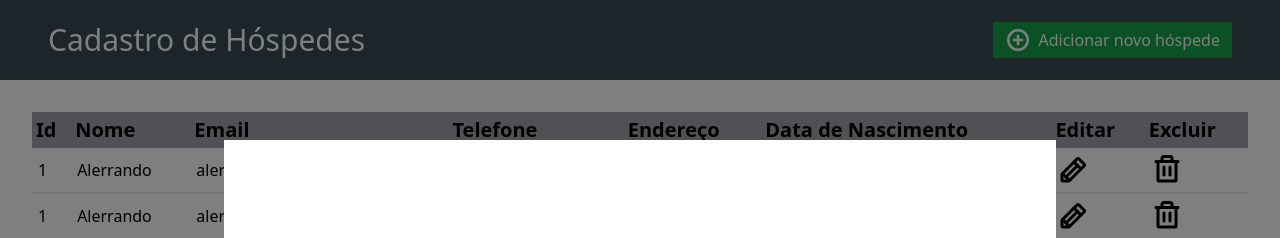
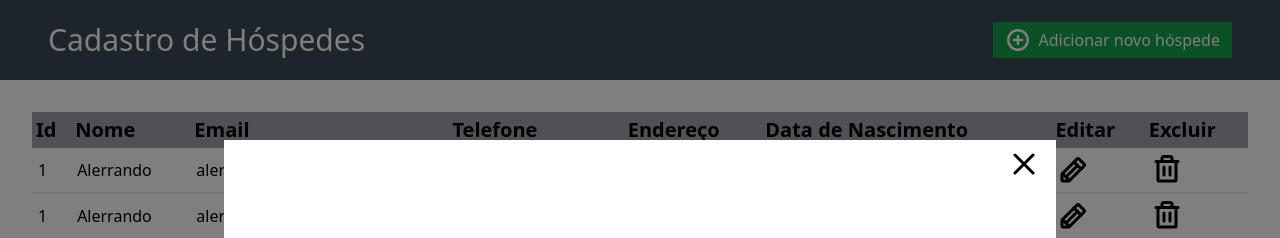
Before and after one commit to Alerrando/Crud-Hotel, a React (Vite) app: page / in a window 1280 px wide. Both pictures are taken after a click on the button "Adicionar novo hóspede". Shown: the top 238 px of the page. Built offline with nearby package versions, Linux system fonts and the light colour scheme.

Commit message:
function of closing the modal

```diff
--- a/src/App.tsx
+++ b/src/App.tsx
@@ -1,11 +1,13 @@
 import { useState } from "react";
-import { Pencil, PlusCircle, Trash } from "phosphor-react";
+import { Pencil, PlusCircle, Trash, X } from "phosphor-react";
 
 export function App() {
   const [modal, setModal] = useState<boolean>(false);
 
   function modalDisplay(display: string) {
-    return display == "ativar" ? setModal(true) : setModal(false);
+    if (display == "ativar") {
+      setModal(true);
+    } else setModal(false);
   }
 
   return (
@@ -13,7 +15,6 @@ export function App() {
       <header className="w-full h-20 bg-[#364A54] flex items-center">
         <div className="w-full py-2 px-12 flex justify-between">
           <h1 className="text-3xl text-white">Cadastro de Hóspedes</h1>
-
           <button
             className="flex items-center gap-2 text-white bg-green-600 px-3"
             onClick={() => modalDisplay("ativar")}
@@ -27,9 +28,18 @@ export function App() {
       <main className="m-8">
         {modal ? (
           <div className="w-screen h-screen fixed flex top-0 left-0 z-50 items-center justify-center bg-modal">
-            <div className="w-[65%] h-[65%] bg-white">
-
-            </div>
+            <section className="w-[65%] h-[65%] bg-white">
+              <header className="w-full h-12 flex items-center justify-end">
+                <div className="mr-4">
+                  <X
+                    className="cursor-pointer"
+                    onClick={() => modalDisplay("desativar")}
+                    size={32}
+                    weight="bold"
+                  />
+                </div>
+              </header>
+            </section>
           </div>
         ) : null}
 
```
